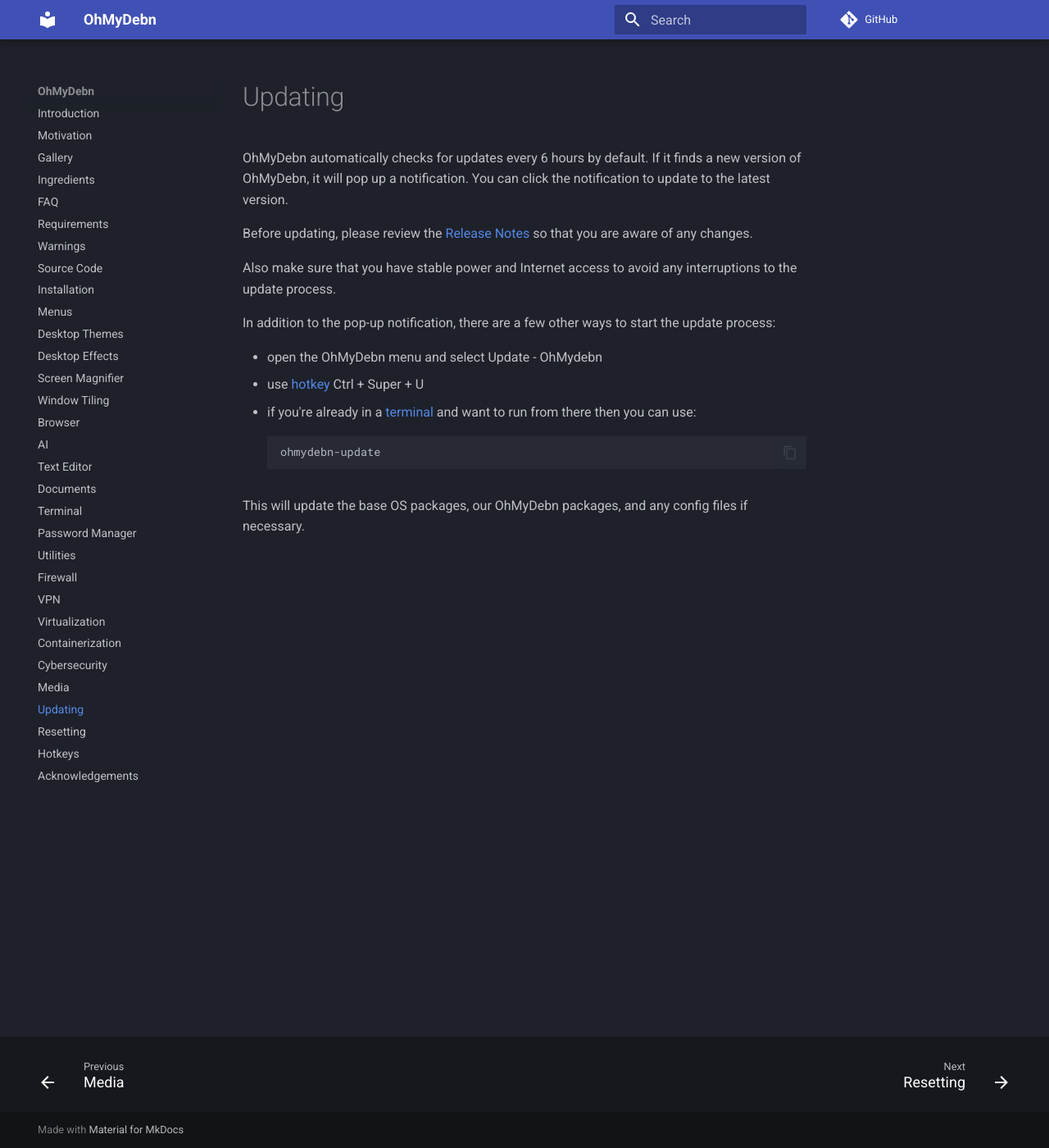
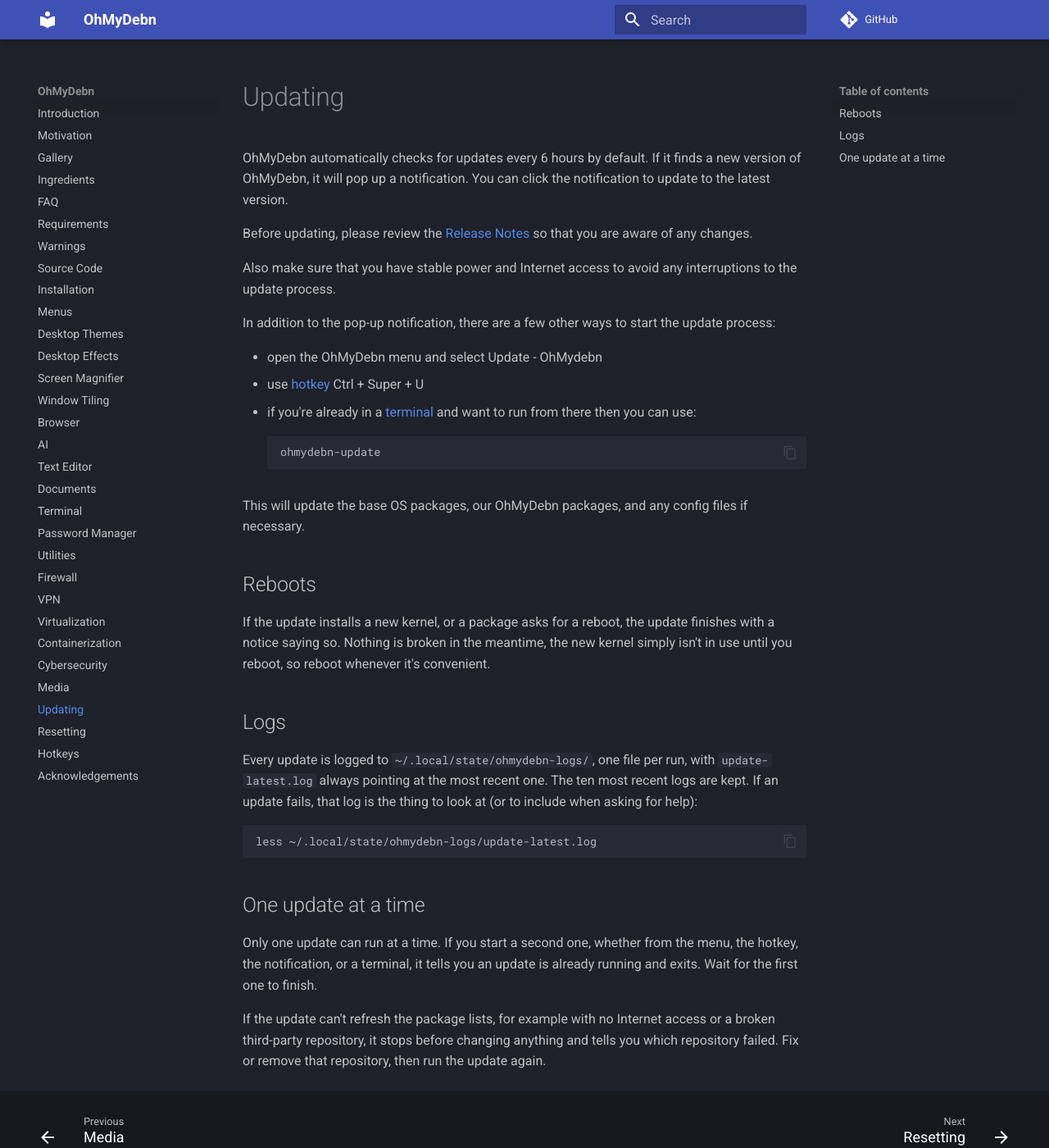
Before and after one commit to dougburks/ohmydebn-docs, an MkDocs documentation site: the page built from docs/updating.md, in a window 1280 px wide and 1400 px high. Shown: the whole window at 82% size. Built offline with MkDocs 1.6.1 and Material for MkDocs 9.7.7, drawn with Linux system fonts in a browser that asks for light colours; comment, search, counter and statistics services are not loaded.

Commit message:
document update logs, the single-update lock, and reboot notices
Three additions to the updating page matching recent ohmydebn changes:
every run is logged under ~/.local/state/ohmydebn-logs (latest symlink,
ten kept) and that file is what to read or share after a failure; only
one update runs at a time and a second is refused; a failed package-list
refresh stops before changing anything and names the failing repository;
and an update that installs a new kernel or a package needing a reboot
ends with a notice, with nothing broken until the reboot.

````diff
--- a/docs/updating.md
+++ b/docs/updating.md
@@ -14,3 +14,21 @@
 ```
 
 This will update the base OS packages, our OhMyDebn packages, and any config files if necessary.
+
+## Reboots
+
+If the update installs a new kernel, or a package asks for a reboot, the update finishes with a notice saying so. Nothing is broken in the meantime, the new kernel simply isn't in use until you reboot, so reboot whenever it's convenient.
+
+## Logs
+
+Every update is logged to `~/.local/state/ohmydebn-logs/`, one file per run, with `update-latest.log` always pointing at the most recent one. The ten most recent logs are kept. If an update fails, that log is the thing to look at (or to include when asking for help):
+
+```bash
+less ~/.local/state/ohmydebn-logs/update-latest.log
+```
+
+## One update at a time
+
+Only one update can run at a time. If you start a second one, whether from the menu, the hotkey, the notification, or a terminal, it tells you an update is already running and exits. Wait for the first one to finish.
+
+If the update can't refresh the package lists, for example with no Internet access or a broken third-party repository, it stops before changing anything and tells you which repository failed. Fix or remove that repository, then run the update again.
````
